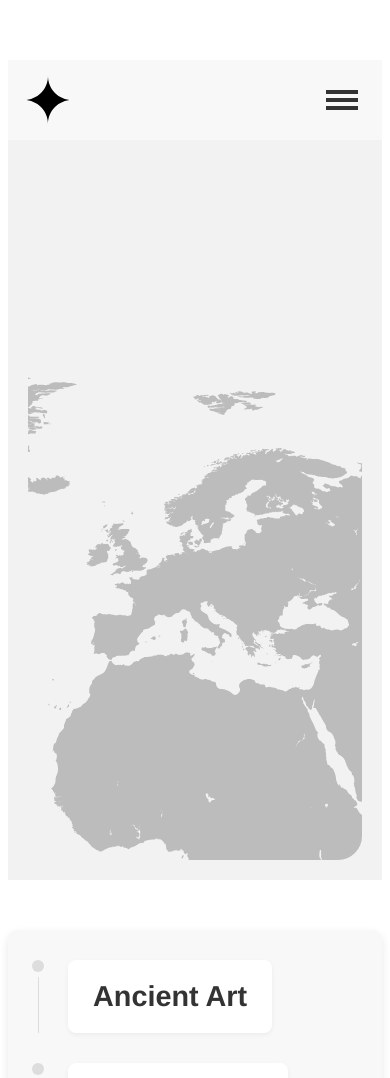
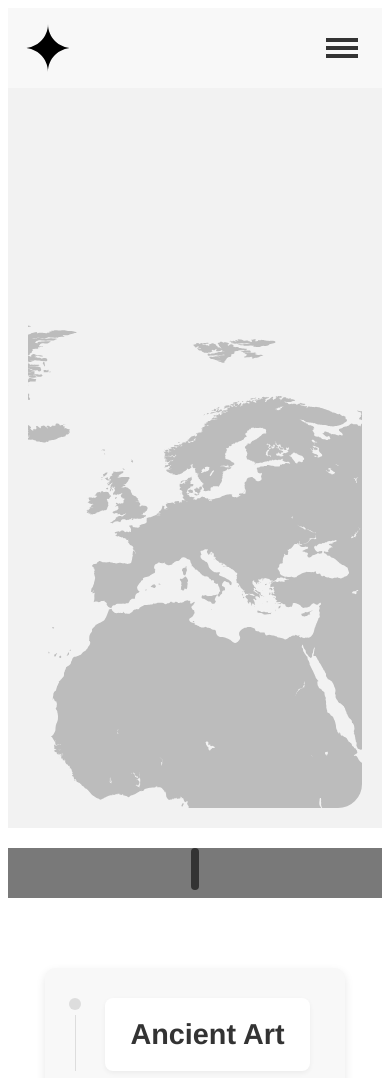
Before and after one commit to seryozhaokhta/art-timeline, a Vue app: page / in a window 390 px wide. Shown: the top 1078 px of the page. Built offline with nearby package versions, Linux system fonts and the light colour scheme.

Commit message:
verticalSlider — new file

```diff
--- a/src/App.vue
+++ b/src/App.vue
@@ -5,17 +5,18 @@
     <AppHeader />
     <div class="content-container">
       <MapApp class="content-half map-app" />
-      <ArtTimeline :data="artData" class="content-half art-timeline" />
+      <VerticalSlider @positionChange="handlePositionChange" class="slider" />
+      <ArtTimeline :data="artData" :activeEpochIndex="activeEpochIndex" class="content-half art-timeline" />
     </div>
     <AppFooter />
   </div>
 </template>
-
 <script>
 import ArtTimeline from './components/ArtTimeline.vue';
 import AppHeader from './components/AppHeader.vue';
 import AppFooter from './components/AppFooter.vue';
-import MapApp from './components/MapApp.vue'; // Import MapApp component
+import MapApp from './components/MapApp.vue';
+import VerticalSlider from './components/VerticalSlider.vue';
 import artData from './data/art-periodization.json';
 
 export default {
@@ -24,12 +25,22 @@ export default {
     ArtTimeline,
     AppHeader,
     AppFooter,
-    MapApp // Register MapApp component
+    MapApp,
+    VerticalSlider
   },
   data() {
     return {
-      artData
+      artData,
+      activeEpochIndex: null,
     };
+  },
+  methods: {
+    handlePositionChange(position) {
+      // Преобразуем позицию слайдера в индекс активной эпохи
+      const totalEpochs = this.artData['Western-European-art-periodization'].length;
+      const index = Math.floor(position * totalEpochs / 100);
+      this.activeEpochIndex = index;
+    }
   }
 };
 </script>
@@ -38,36 +49,36 @@ export default {
 #app {
   font-family: Helvetica, sans-serif;
   color: #2c3e50;
-  margin-top: 60px;
 }
 
 .content-container {
   display: flex;
+  align-items: center;
+  /* Центрирует элементы по вертикали */
+  justify-content: center;
+  /* Центрирует элементы по горизонтали */
   width: 100%;
 }
 
 .content-half {
-  flex: 1 1 50%;
+  flex: 1;
+  /* Каждый занимает равную ширину */
   box-sizing: border-box;
 }
+
 
 @media (max-width: 768px) {
   .content-container {
     flex-direction: column;
   }
 
-  .content-half {
+  .slider {
+    height: 50px;
+    /* Примерная высота для мобильных устройств */
     width: 100%;
-  }
-
-  .map-app {
-    order: 1;
-    margin-top: 0;
-    /* Ensure map is flush against the top */
-  }
-
-  .art-timeline {
-    order: 2;
+    /* Ширина слайдера для мобильных устройств */
+    margin: 20px 0;
+    /* Добавляет отступы сверху и снизу от слайдера */
   }
 }
 </style>
--- a/src/components/ArtTimeline.vue
+++ b/src/components/ArtTimeline.vue
@@ -71,6 +71,7 @@ export default {
     name: "ArtTimeline",
     props: {
         data: Object,
+        activeEpochIndex: Number // Добавляем новый пропс для получения индекса активной эпохи
     },
     data() {
         return {
@@ -86,6 +87,14 @@ export default {
     },
     updated() {
         this.setTransitionHeight();
+    },
+    watch: {
+        // Следим за изменениями activeEpochIndex и обновляем состояние раскрытия эпох
+        activeEpochIndex(newIndex) {
+            this.data['Western-European-art-periodization'].forEach((epoch, index) => {
+                epoch.expanded = index === newIndex;
+            });
+        }
     },
     methods: {
         initializeExpansionStates() {
@@ -194,6 +203,7 @@ export default {
     background-color: #fff;
     padding: 20px 25px;
     border-radius: 8px;
+    height: auto;
     box-shadow: 0 2px 5px rgba(0, 0, 0, 0.05);
 }
 
--- /dev/null
+++ b/src/components/VerticalSlider.vue
@@ -0,0 +1,71 @@
+<!-- components/VerticalSlider.vue -->
+
+<template>
+    <div class="vertical-slider" @mousedown="startDrag" @mouseup="stopDrag">
+        <div class="slider-bar"></div>
+        <div class="slider-handle" :style="{ top: handlePosition + '%' }"></div>
+    </div>
+</template>
+
+<script>
+export default {
+    data() {
+        return {
+            dragging: false,
+            handlePosition: 0, // Позиция в процентах от верха
+        };
+    },
+    methods: {
+        startDrag() {
+            this.dragging = true;
+            // Добавляем обработчик перемещения мыши ко всему документу,
+            // чтобы регулятор можно было тянуть, даже выйдя за его пределы
+            document.addEventListener('mousemove', this.drag);
+        },
+        stopDrag() {
+            this.dragging = false;
+            document.removeEventListener('mousemove', this.drag);
+            // Отправляем значение позиции в родительский компонент или событийную шину
+            this.$emit('positionChange', this.handlePosition);
+        },
+        drag(e) {
+            if (this.dragging) {
+                const sliderBounds = this.$el.getBoundingClientRect();
+                const position = e.clientY - sliderBounds.top; // Позиция курсора относительно регулятора
+                const height = sliderBounds.height;
+                this.handlePosition = (position / height) * 100;
+                this.handlePosition = Math.max(0, Math.min(this.handlePosition, 100)); // Ограничиваем диапазон от 0 до 100%
+            }
+        }
+    }
+};
+</script>
+
+<style>
+.vertical-slider {
+    height: 600px;
+    /* Примерная высота */
+    width: 1.5px;
+    /* Ещё более уменьшаем ширину для сужения слайдера */
+    background-color: #797979;
+    margin-top: 0;
+    /* Убираем верхний отступ, если он есть */
+    top: 0;
+    /* Поднимаем слайдер вверх */
+}
+
+.slider-handle {
+    position: relative;
+    border-radius: 24px;
+    left: 50%;
+    /* Центрируем ручку по горизонтали */
+    transform: translateX(-50%);
+    /* Смещаем ручку на половину её ширины назад, чтобы она была точно по центру */
+    width: 8px;
+    /* Уменьшаем ширину ручки */
+    height: 42px;
+    /* Высота ручки */
+    background-color: #333;
+    cursor: pointer;
+}
+</style>
```
